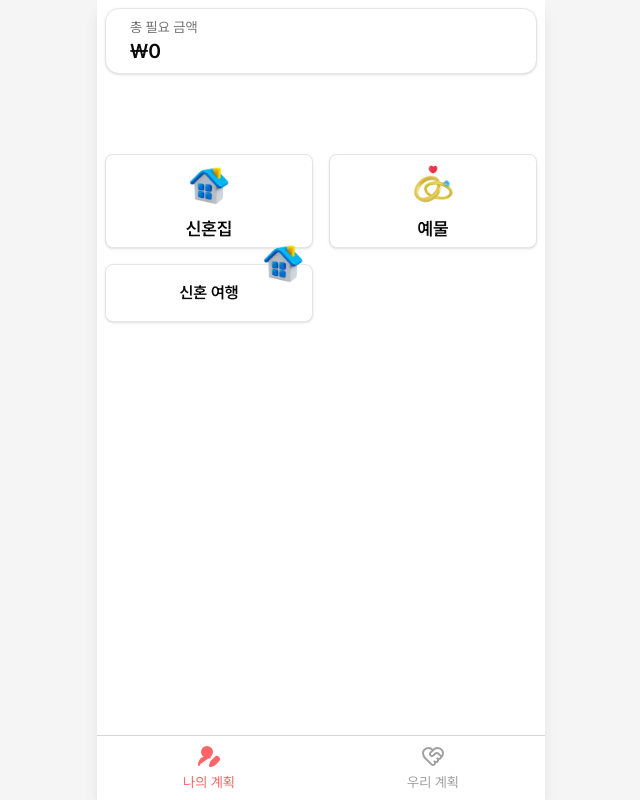
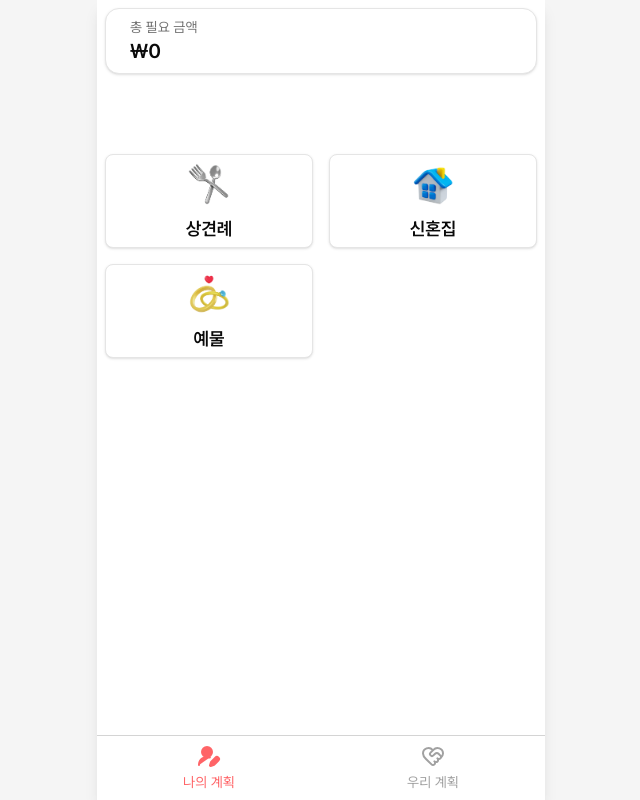
Before and after one commit to minhanPark/wedding-cost-nextjs, a Next.js app: page / in a window 1280 px wide. Shown: the whole page, without its empty margins (319-959 px from the left). Built offline with nearby package versions, Linux system fonts and the light colour scheme.

Commit message:
숟가락 포크 이미지로 카테고리 1개 더 추가

```diff
--- a/app/(user)/page.tsx
+++ b/app/(user)/page.tsx
@@ -18,6 +18,20 @@ export default function Home() {
         </CardContent>
       </Card>
       <div className="mt-20 grid grid-cols-2 gap-4">
+        <Link href="/(user)/home">
+          <Card className="py-1 rounded-md">
+            <CardContent className="flex flex-col items-center gap-1.5">
+              <Image
+                className="h-[50px] w-auto"
+                src="/images/spoon-and-fork.png"
+                alt="숟가락과 포크"
+                width={50}
+                height={50}
+              />
+              <CardTitle className="text-lg">상견례</CardTitle>
+            </CardContent>
+          </Card>
+        </Link>
         <Link href="/(user)/home">
           <Card className="py-1 rounded-md">
             <CardContent className="flex flex-col items-center gap-1.5">
@@ -46,20 +60,6 @@ export default function Home() {
             </CardContent>
           </Card>
         </Link>
-        <Link href="/(user)/home">
-          <Card className="py-5 rounded-md">
-            <CardContent className="relative">
-              <Image
-                className="absolute -top-12 right-1"
-                src="/images/home.png"
-                alt="집"
-                width={50}
-                height={50}
-              />
-              <CardTitle className="text-center">신혼 여행</CardTitle>
-            </CardContent>
-          </Card>
-        </Link>
       </div>
     </div>
   );
```
